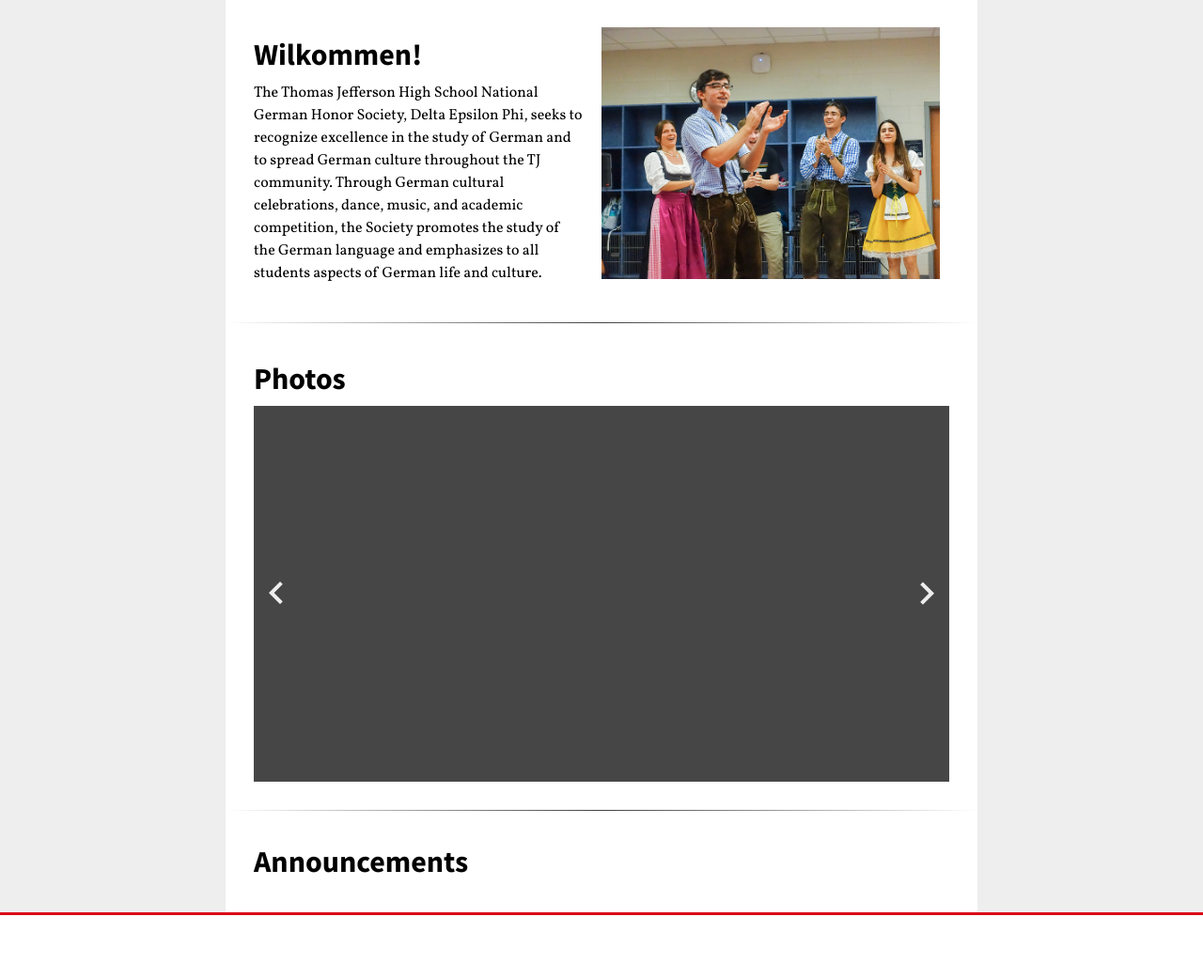
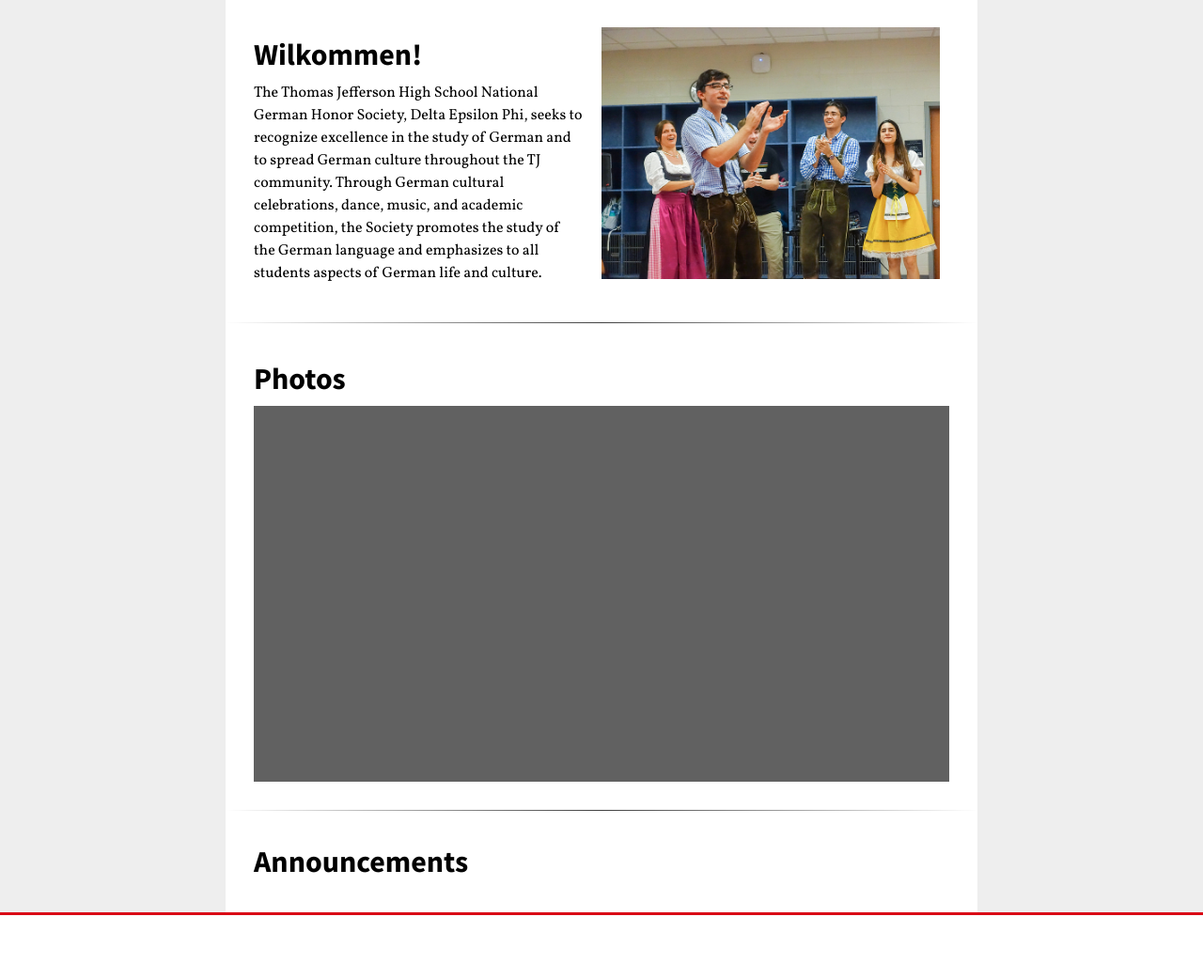
Before and after one commit to tjghs/ghswebsite, a Flask app: page / in a window 1280 px wide. Shown: the part 72-1114 px from the top of the page at 94% size. Run offline with Flask 2, Linux system fonts and the light colour scheme; data that the repository does not hold is empty; parts of the project's set-up code (start-up, migrations or seed data) failed here and were passed over.

Commit message:
Make slideshow look better

```diff
--- a/static/css/base.css
+++ b/static/css/base.css
@@ -22,6 +22,10 @@
 html, body {
     height: 100%;
     line-height: 1.5;
+}
+
+span {
+    display: block;
 }
 
 hr {
@@ -58,38 +62,43 @@ button {
     cursor: pointer;
 }
 
-#left-arrow, #right-arrow {
+button.left, button.right {
     position: absolute;
     z-index: 2;
     width: 48px;
-    height: 48px;
+    height: 100%;
     float: left;
-    border-radius: 50%;
+    background-color: transparent;
     background-size: 100%;
-    background-color: #eee;
     background-repeat: no-repeat;
-    top: calc(50% - 24px);
-    -webkit-mask-repeat: no-repeat;
-    mask-repeat: no-repeat;
+    top: 0;
 }
 
-#left-arrow:hover, #right-arrow:hover {
-    background-color: #da0a16;
-}
-
-#left-arrow:active, #right-arrow:active {
-}
-
-#left-arrow {
-    -webkit-mask-image: url('../icons/ic_keyboard_arrow_left_black_48px.svg');
-    mask-image: url('../icons/ic_keyboard_arrow_left_black_48px.svg');
+button.left {
     left: 0;
 }
 
-#right-arrow {
-    -webkit-mask-image: url('../icons/ic_keyboard_arrow_right_black_48px.svg');
-    mask-image: url('../icons/ic_keyboard_arrow_right_black_48px.svg');
+button.right {
     right: 0;
+}
+
+button.left:hover, button.right:hover {
+    background-color: #424242;
+}
+
+button.left:active, button.right:active {
+}
+
+span.left-arrow {
+    width: 48px;
+    height: 48px;
+    background-image: url('../icons/ic_keyboard_arrow_left_white_48px.svg');
+}
+
+span.right-arrow {
+    width: 48px;
+    height: 48px;
+    background-image: url('../icons/ic_keyboard_arrow_right_white_48px.svg');
 }
 
 section {
@@ -225,7 +234,7 @@ header {
     width: 100%;
     height: 400px;
     position: relative;
-    background-color: #464646;
+    background-color: #616161;
     overflow: hidden;
     float: left;
 }
```
